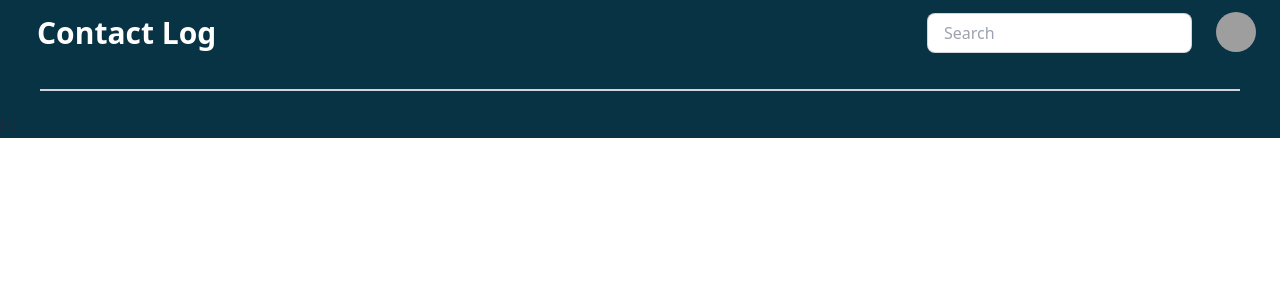
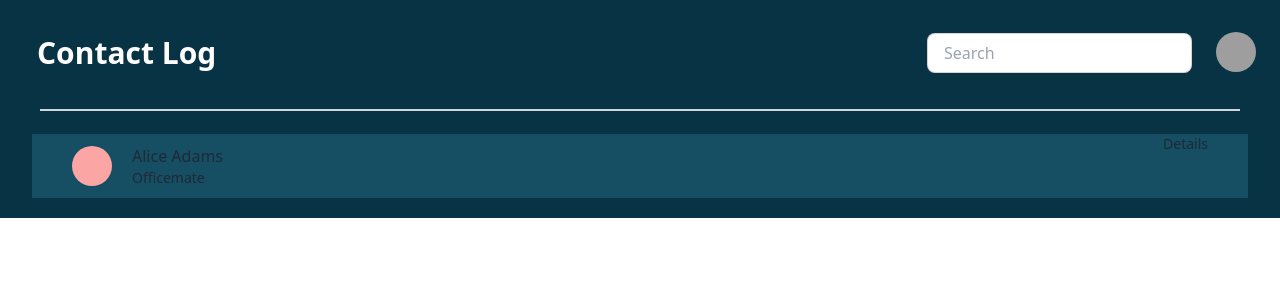
Before and after one commit to warptree221/Contact-Log, a React (Vite) app in the folder client/: page / in a window 1280 px wide. Shown: the top 300 px of the page. Built offline with nearby package versions, Linux system fonts and the light colour scheme; grey boxes are pictures that could not be loaded.

Commit message:
feat: create contact

```diff
--- /dev/null
+++ b/client/src/components/Contact/index.jsx
@@ -0,0 +1,14 @@
+export default function Contact() {
+  return (
+    <div className="bg-cyan-900 flex justify-between h-16 w-[95%] px-10">
+      <div className="flex gap-5 items-center">
+        <div className="rounded-full h-10 w-10 bg-red-300"></div>
+        <div className="flex flex-col">
+          <p className="text-md">Alice Adams</p>
+          <p className="text-sm">Officemate</p>
+        </div>
+      </div>
+      <p className="text-sm">Details</p>
+    </div>
+  );
+}
--- a/client/src/components/Layout/index.jsx
+++ b/client/src/components/Layout/index.jsx
@@ -1,12 +1,13 @@
+import Contact from "../Contact";
 import Navbar from "../Navbar";
 
 function AppLayout() {
   return (
-    <div className="h-full bg-cyan-950">
+    <div className="h-fit bg-cyan-950 py-5">
       <Navbar />
       <div className="divider mx-10 divider-info before:bg-gray-300 after:bg-gray-300"></div>
-      <div className="w-screen ">
-        <p>Hi</p>
+      <div className="w-screen flex items-center justify-center">
+        <Contact />
       </div>
     </div>
   );
--- a/client/src/components/Navbar/index.tsx
+++ b/client/src/components/Navbar/index.jsx
@@ -1,5 +1,3 @@
-import React from "react";
-
 export default function Navbar() {
   return (
     <div className="navbar bg-cyan-950 px-5">
```
